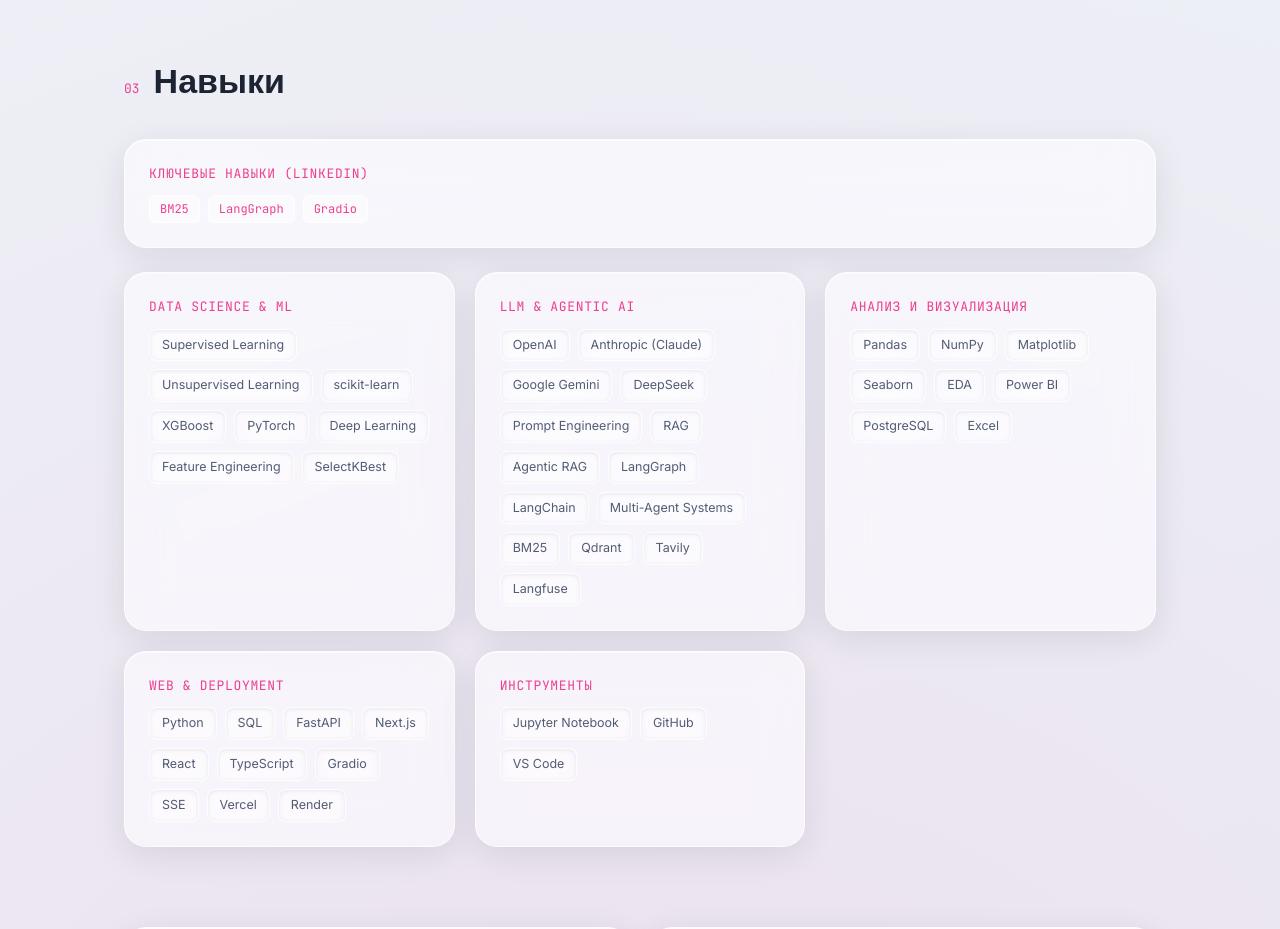
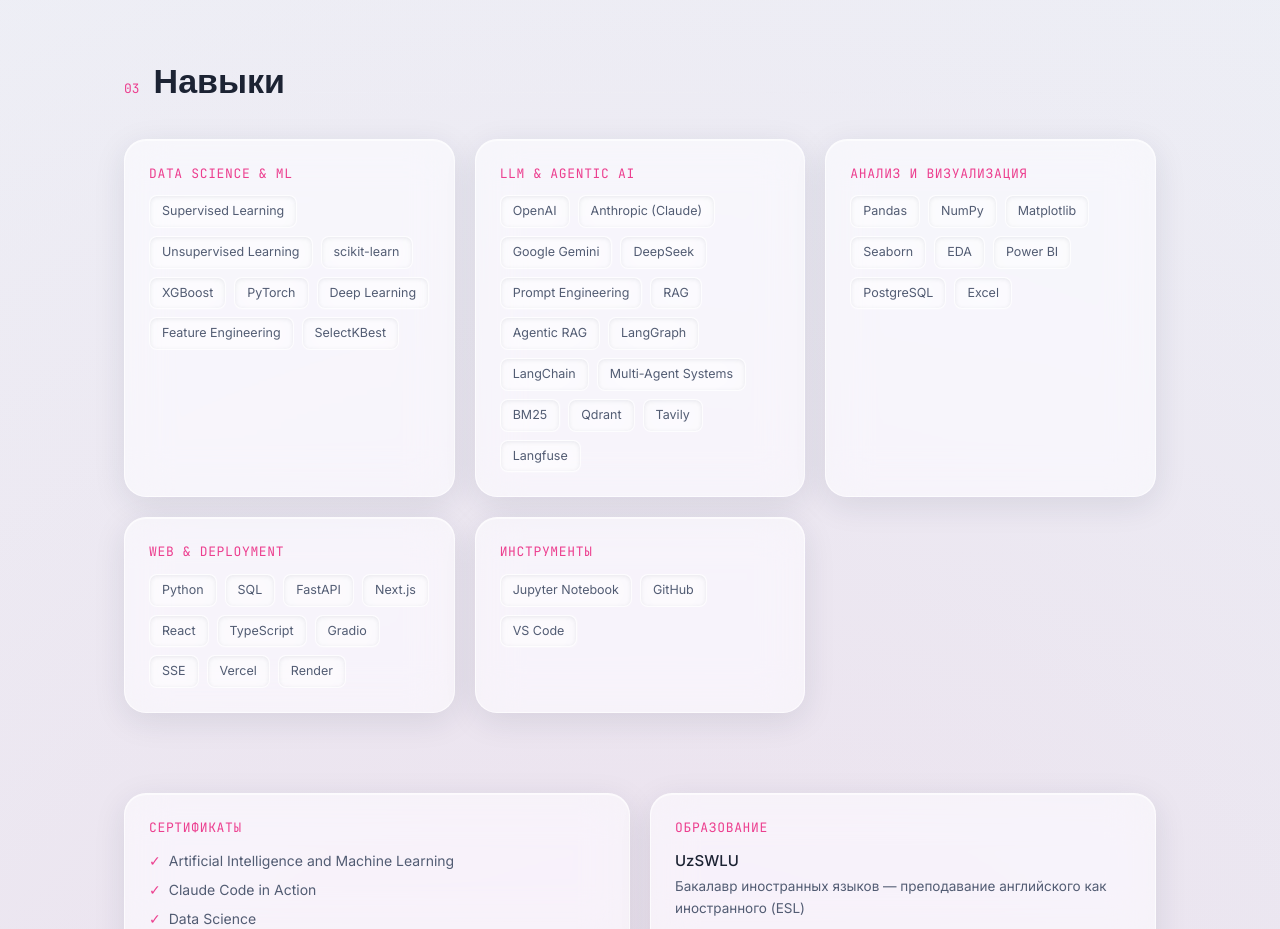
Before and after one commit to rosychks/robiya-portfolio, a Next.js app: page / in a window 1280 px wide. Shown: the part 2060-2989 px from the top of the page. Built offline with nearby package versions, Linux system fonts and the light colour scheme; no server answers.

Commit message:
Remove top skills section from Skills component
Removed the top skills section from the Skills component.

```diff
--- a/components/Skills.tsx
+++ b/components/Skills.tsx
@@ -11,15 +11,6 @@
         <span className="font-mono text-[13px] text-violet">03</span>
         <h2 className="section-title">{t.skillsSection.title}</h2>
         <div className="flex-1 h-px bg-gradient-to-r from-white/10 to-transparent" />
-      </div>
-
-      <div className="glass rounded-glass p-6 mb-6">
-        <h4 className="font-mono text-[13px] text-violet uppercase tracking-wider mb-3">{t.skillsSection.top}</h4>
-        <div className="flex flex-wrap gap-2">
-          {t.topSkills.map((s) => (
-            <span key={s} className="tag text-[12px]">{s}</span>
-          ))}
-        </div>
       </div>
 
       <div className="grid grid-cols-1 md:grid-cols-2 lg:grid-cols-3 gap-5">
```
